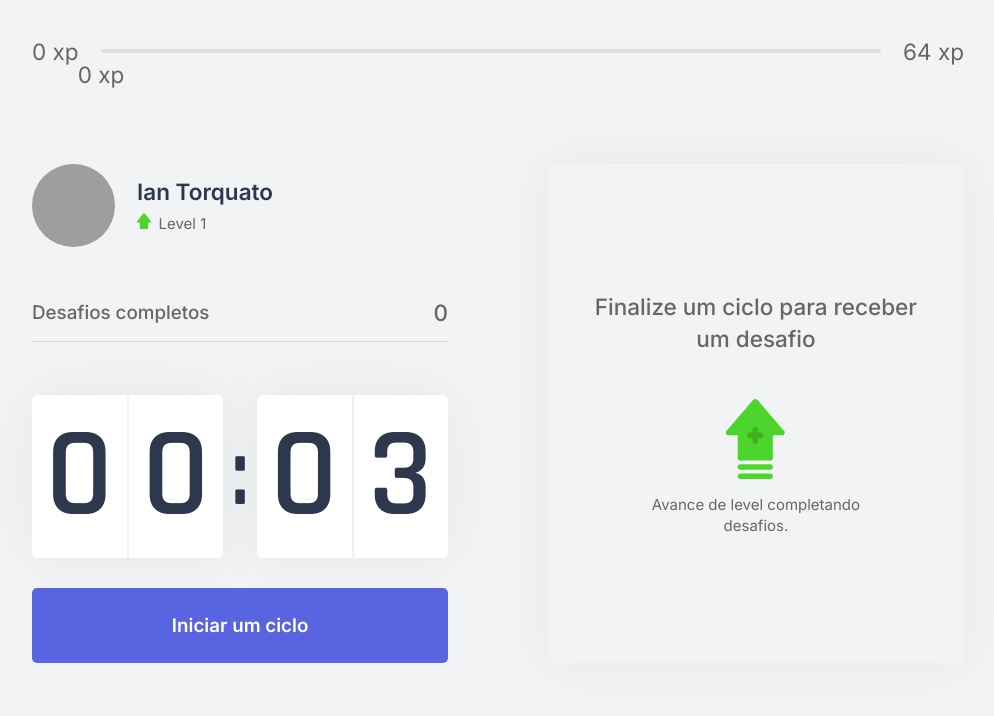
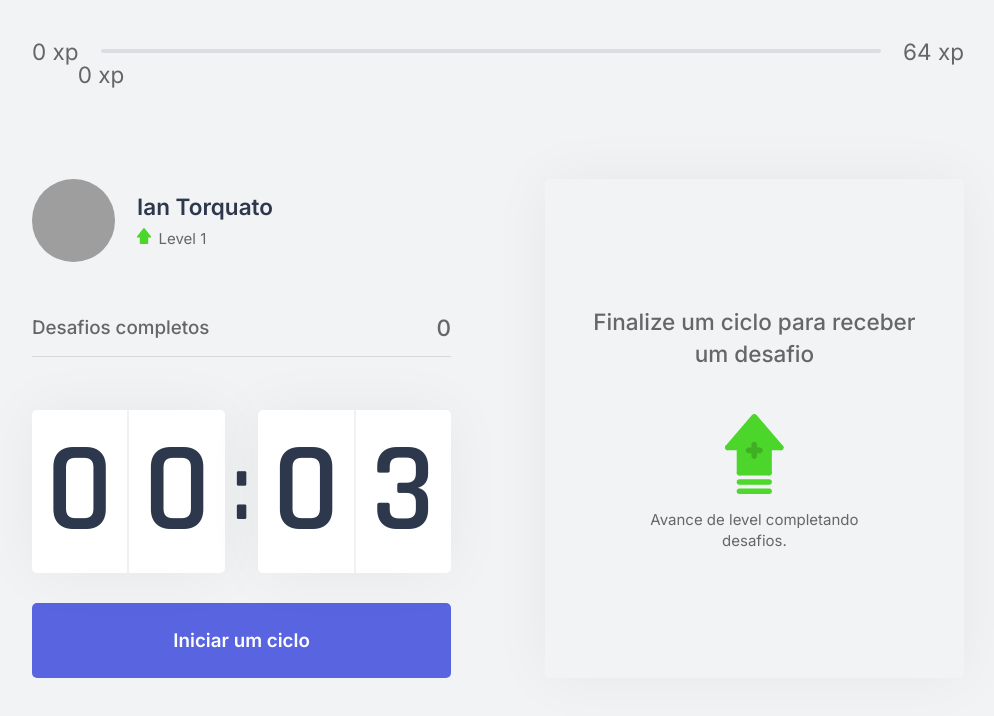
Before and after one commit to IanTorquato/nlw_4-moveIt-rocketseat, a Next.js app: page / in a window 1280 px wide. Shown: the top 716 px of the page, without its empty margins (142-1136 px from the left). Built offline with nearby package versions, Linux system fonts and the light colour scheme; grey boxes are pictures that could not be loaded.

Commit message:
Small correction

```diff
--- a/src/styles/pages/Home.module.css
+++ b/src/styles/pages/Home.module.css
@@ -2,6 +2,7 @@ div.container {
 	display: flex;
 	flex-direction: column;
 	height: 100vh;
+	justify-content:space-between;
 	margin: 0 auto;
 	max-width: 992px;
 	padding: 2.5rem 2rem;
@@ -11,6 +12,7 @@ div.container section {
 	align-content: center;
 	display: grid;
 	flex: 1;
-	gap: 6.65rem;
+	gap: 6.25rem;
 	grid-template-columns: 1fr 1fr;
+	margin-top: 2rem;
 }
```
